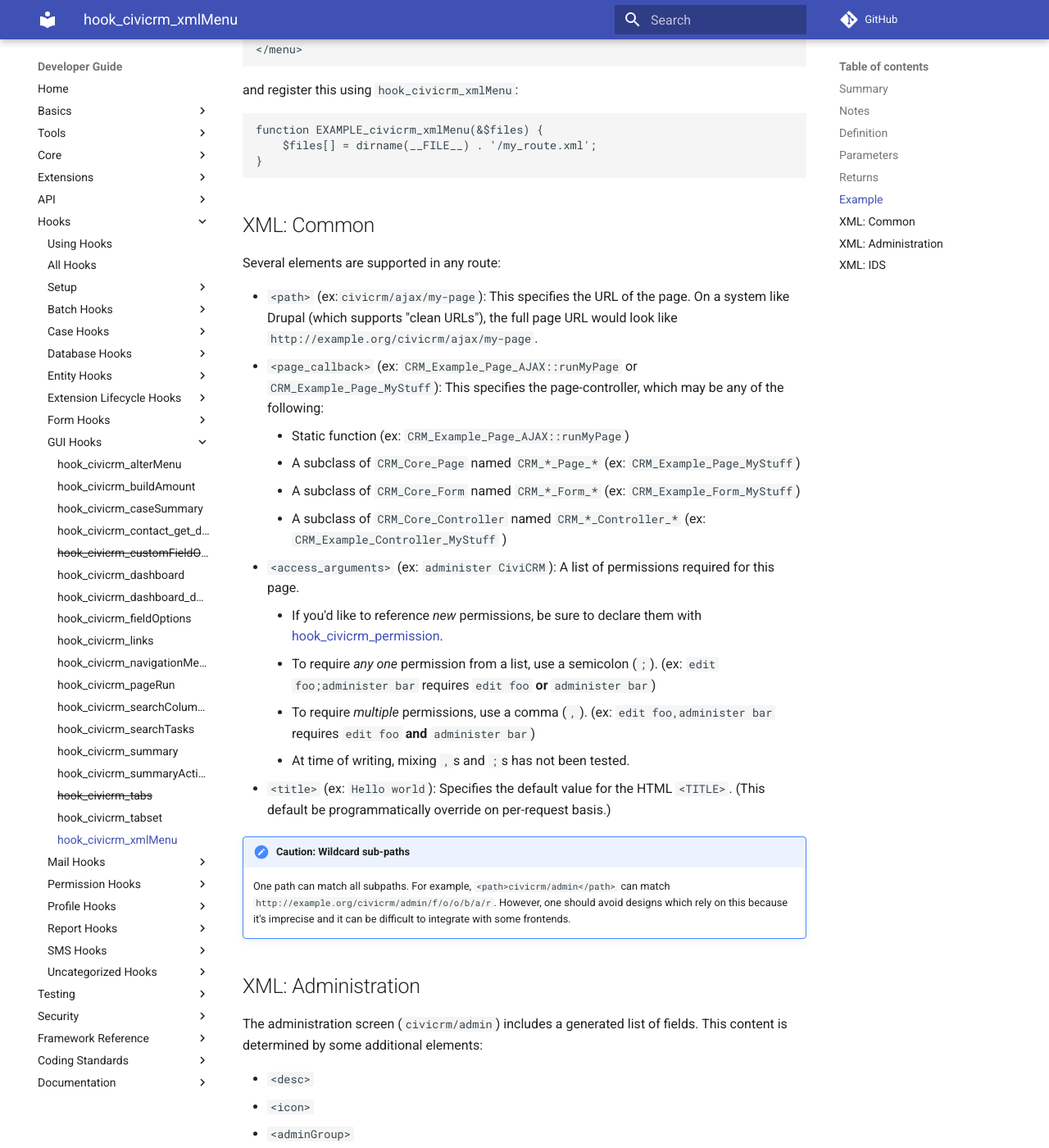
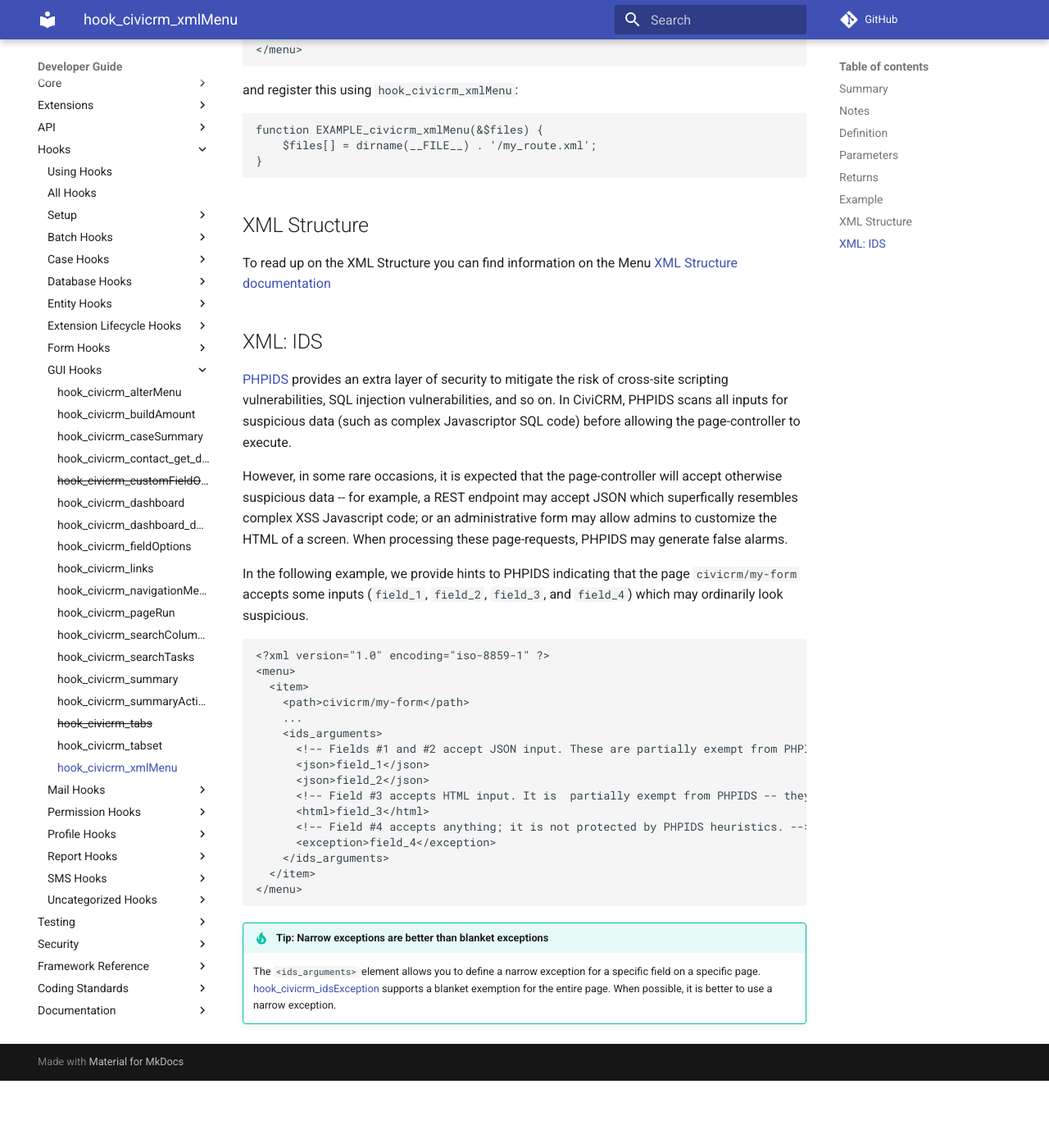
Before and after one commit to civicrm/civicrm-dev-docs, an MkDocs documentation site: the page built from docs/hooks/hook_civicrm_xmlMenu.md, in a window 1280 px wide and 1400 px high, scrolled down 1266 px. Shown: the whole window at 82% size. Built offline with MkDocs 1.6.1 and Material for MkDocs 9.7.7, drawn with Linux system fonts in a browser that asks for light colours; comment, search, counter and statistics services are not loaded; old or Windows-style settings are respelled for this version of MkDocs; after the commit the page ends 2584 px from its top, so only the background shows below that.

Commit message:
Add in documentation on menu XML definition

````diff
--- a/docs/hooks/hook_civicrm_xmlMenu.md
+++ b/docs/hooks/hook_civicrm_xmlMenu.md
@@ -55,34 +55,9 @@
 }
 ```
 
-## XML: Common
+## XML Structure
 
-Several elements are supported in any route:
-
- * `<path>` (ex:`civicrm/ajax/my-page`): This specifies the URL of the page. On a system like Drupal (which supports "clean URLs"), the full page URL would look like `http://example.org/civicrm/ajax/my-page`.
- * `<page_callback>` (ex: `CRM_Example_Page_AJAX::runMyPage` or `CRM_Example_Page_MyStuff`): This specifies the page-controller, which may be any of the following:
-    * Static function (ex: `CRM_Example_Page_AJAX::runMyPage`)
-    * A subclass of `CRM_Core_Page` named `CRM_*_Page_*` (ex: `CRM_Example_Page_MyStuff`)
-    * A subclass of `CRM_Core_Form` named `CRM_*_Form_*` (ex: `CRM_Example_Form_MyStuff`)
-    * A subclass of `CRM_Core_Controller` named `CRM_*_Controller_*` (ex: `CRM_Example_Controller_MyStuff` )
- * `<access_arguments>` (ex: `administer CiviCRM`): A list of permissions required for this page.
-    * If you'd like to reference *new* permissions, be sure to declare them with [hook_civicrm_permission](/hooks/hook_civicrm_permission.md).
-    * To require *any one* permission from a list, use a semicolon (`;`). (ex: `edit foo;administer bar` requires `edit foo` **or** `administer bar`)
-    * To require *multiple* permissions, use a comma (`,`). (ex: `edit foo,administer bar` requires `edit foo` **and** `administer bar`)
-    * At time of writing, mixing `,`s and `;`s has not been tested.
- * `<title>` (ex: `Hello world`): Specifies the default value for the HTML `<TITLE>`. (This default be programmatically override on per-request basis.)
-
-!!! caution "Caution: Wildcard sub-paths"
-    One path can match all subpaths.  For example, `<path>civicrm/admin</path>` can match `http://example.org/civicrm/admin/f/o/o/b/a/r`.  However, one should avoid designs which rely on this because it's imprecise and it can be difficult to integrate with some frontends.
-
-## XML: Administration
-
-The administration screen (`civicrm/admin`) includes a generated list of fields. This content is determined by some additional elements:
-
- * `<desc>`
- * `<icon>`
- * `<adminGroup>`
- * `<weight>`
+To read up on the XML Structure you can find information on the Menu [XML Structure documentation](/framework/menu/structure-defintion.md)
 
 ## XML: IDS
 
--- a/mkdocs.yml
+++ b/mkdocs.yml
@@ -218,6 +218,8 @@
     - XML Schema definition: framework/database/schema-definition.md
     - Schema Design: framework/database/schema-design.md
     - Transaction Reference: framework/database/transactions.md
+  - Menu:
+    - XML Menu Definition: framework/menu/structure-defintion.md
   - File System: framework/filesystem.md
   - PseudoConstant Reference: framework/pseudoconstant.md
   - QuickForm Reference:
````
Also changed, not shown: docs/framework/menu/structure-defintion.md (added, +30 -0 lines).
